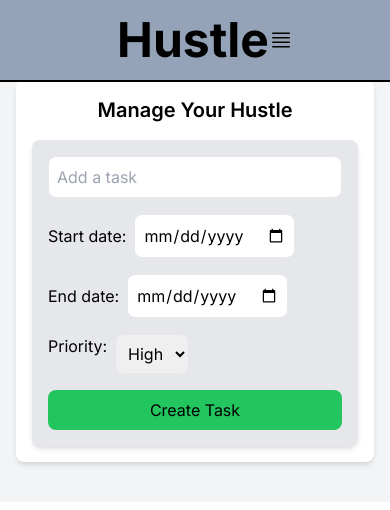
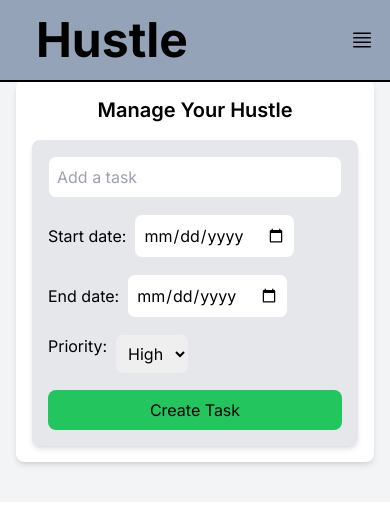
Before and after one commit to Jidealakija/project, a Next.js app: page /Todoapp in a window 390 px wide. Shown: the top 510 px of the page. Built offline with nearby package versions, Linux system fonts and the light colour scheme.

Commit message:
new commit

```diff
--- a/src/app/components/Navbar.jsx
+++ b/src/app/components/Navbar.jsx
@@ -10,14 +10,14 @@ export default function Navbar() {
   };
 
   return (
-    <nav className='fixed inset-x-0 flex flex-col md:flex-row bg-slate-400 md:h-[6rem] justify-between items-center border-b-black border-b-2 opacity-100'>
-      <div className='flex justify-between items-center p-4 md:p-0'>
+    <nav className='fixed inset-x-0 flex flex-col md:flex-row md:py-6 bg-slate-400 md:h-[6rem] justify-between border-b-black border-b-2 opacity-100'>
+      <div className='flex justify-between p-4 md:p-0'>
         <Link href='/'>
           <p className='text-5xl font-bold capitalize pl-5 md:text-5xl'>hustle</p>
         </Link>
         <button
           onClick={toggleMenu}
-          className='md:hidden text-xl content-end'
+          className='md:hidden text-xl'
         >
           <svg xmlns="http://www.w3.org/2000/svg" fill="none" viewBox="0 0 24 24" stroke-width="1.5" stroke="currentColor" className="w-6 h-6">
   <path stroke-linecap="round" stroke-linejoin="round" d="M3.75 5.25h16.5m-16.5 4.5h16.5m-16.5 4.5h16.5m-16.5 4.5h16.5" />
```
